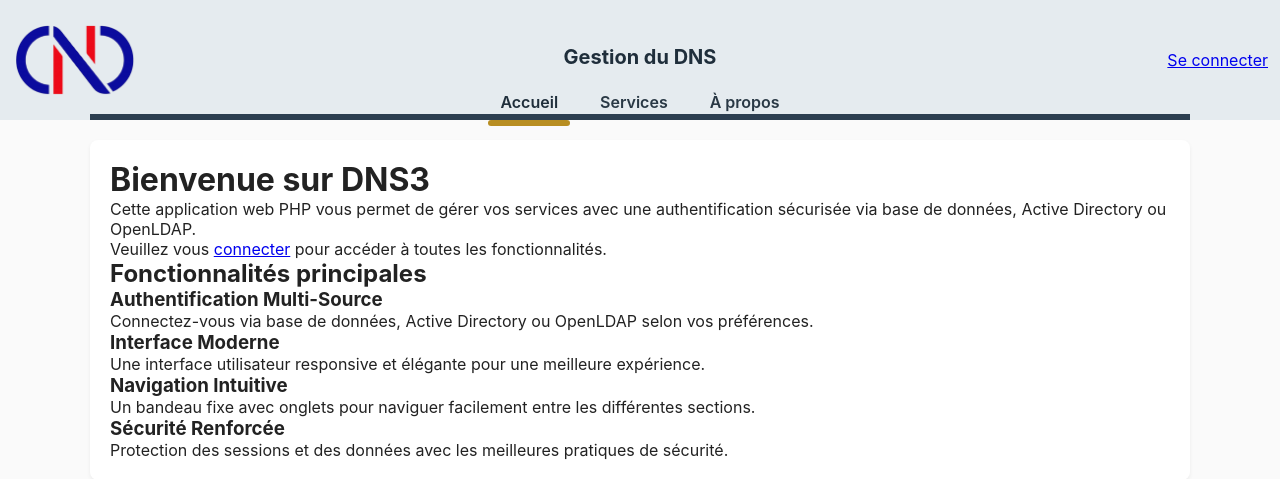
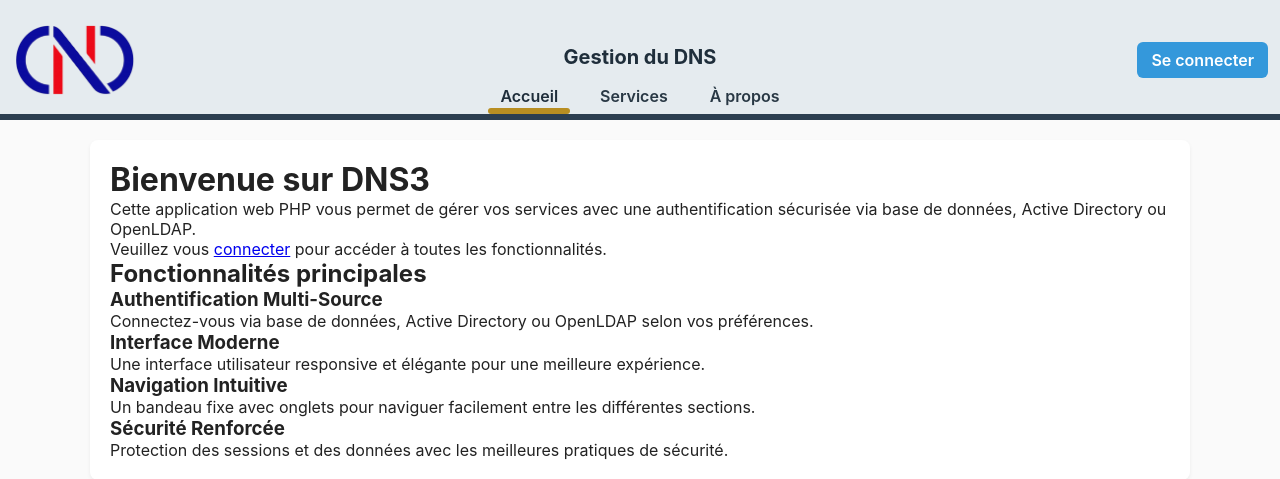
Before and after one commit to guittou/dns3, a PHP site: page /index.php in a window 1280 px wide. Shown: the top 479 px of the page. Run offline with PHP 8.4, Linux system fonts and the light colour scheme.

Commit message:
Refactor CSS styles and improve comments
Updated CSS comments for clarity and adjusted styles for header and tabs.

```diff
--- a/assets/css/style.css
+++ b/assets/css/style.css
@@ -24,13 +24,13 @@ html, body { height: 100%; }
 body {
   margin: 0;
   height: 100vh;
-  overflow: hidden;
+  overflow: hidden; /* scroll only in .page-body */
   font-family: -apple-system, BlinkMacSystemFont, 'Segoe UI', Roboto, 'Helvetica Neue', Arial, sans-serif;
   background: #fafafa;
   color: #222;
 }
 
-/* header */
+/* Header fixed: no shadow */
 .entete_fixee {
   position: fixed;
   top: 0;
@@ -42,10 +42,10 @@ body {
   z-index: 1000;
 }
 
-/* full header container */
+/* Header container */
 .bandeau_full { position: relative; width: 100%; height: 100%; }
 
-/* logo and right area */
+/* Logo at viewport edge */
 .bandeau_logo {
   position: absolute;
   left: 0;
@@ -56,6 +56,7 @@ body {
 }
 .bandeau_logo_img { height: var(--logo-height); display: block; object-fit: contain; }
 
+/* Actions at viewport edge (right) */
 .bandeau_droite {
   position: absolute;
   right: 0;
@@ -68,7 +69,7 @@ body {
   z-index: 1010;
 }
 
-/* center content */
+/* Center container defines content width (title) */
 .bandeau_content {
   max-width: var(--content-max-width);
   margin: 0 auto;
@@ -80,11 +81,25 @@ body {
 .bandeau_center { display:flex; flex-direction:column; align-items:center; justify-content:center; text-align:center; }
 .bandeau_title { color: var(--text-on-brand); font-size: 1.25rem; font-weight:700; margin:0; padding-bottom:6px; }
 
-/* -----------------------
-   Tabs + Separator fix
-   ----------------------- */
+/* ------------------------------------------------------------------
+   Correct alignment: separator full width + tabs bottom aligned
+   ------------------------------------------------------------------ */
 
-/* Center the row and give it the exact same centered width as content */
+/* Separator: full-width across viewport, sits at bottom of header */
+.bandeau_separator {
+  position: absolute;
+  left: 0;
+  right: 0;
+  bottom: 0;
+  height: var(--separator-height);
+  background: var(--separator-color);
+  z-index: 1005;
+  box-sizing: border-box;
+}
+
+/* Tabs row centered horizontally and positioned at bottom of header.
+   Width of the tab row is constrained to the content width so tabs are centered visually,
+   but the separator runs full-viewport width underneath. */
 .bandeau_onglets_row {
   position: absolute;
   left: 50%;
@@ -92,19 +107,32 @@ body {
   bottom: 0;
   width: var(--content-max-width);
   max-width: calc(100% - (var(--edge-offset) * 2));
-  height: calc(var(--separator-height) + 32px);
+  height: calc(var(--separator-height) + 36px); /* clickable area above separator */
   display: flex;
   justify-content: center;
   align-items: flex-end;
   z-index: 1015;
-  padding: 0 12px;
+  padding: 0; /* avoid shifting */
+  box-sizing: border-box;
 }
 
-/* Tabs list */
-.bandeau_onglets { display: flex; gap: 18px; list-style: none; margin: 0; padding: 0; align-items: center; }
+/* Tabs list inside centered row */
+.bandeau_onglets {
+  display: flex;
+  gap: 18px;
+  list-style: none;
+  margin: 0;
+  padding: 0 6px; /* small symmetric padding */
+  align-items: center;
+  box-sizing: border-box;
+}
+
+/* Individual tab: push its bottom up by the separator height so tab bottom == separator top.
+   That way bottom:0 for the underline will overlay the separator exactly. */
 .bandeau_onglet {
   display: inline-block;
   padding: 8px 12px;
+  margin-bottom: var(--separator-height); /* key: aligns tab bottom to separator top */
   color: rgba(31,46,59,0.95);
   text-decoration: none;
   font-weight: 600;
@@ -115,36 +143,22 @@ body {
 .bandeau_onglet:hover { color: var(--tab-accent); background: rgba(0,0,0,0.03); }
 .bandeau_onglet.active { color: var(--tab-text); }
 
-/* Important: underline should sit exactly on top of the separator.
-   Use bottom: calc(-1 * var(--separator-height)) so its bottom edge overlays the separator top.
-   z-index ensures the underline is above the separator. */
+/* Active underline: same height as separator and bottom:0 to sit exactly on separator.
+   z-index above separator ensures visible overlap. */
 .bandeau_onglet.active::after {
   content: '';
   position: absolute;
   left: 0;
   right: 0;
-  bottom: calc(-1 * var(--separator-height));
+  bottom: 0; /* sits on the separator top because tab has margin-bottom: separator-height */
   height: var(--separator-height);
   background: var(--tab-underline);
   border-radius: 3px;
   z-index: 1020;
-  /* Micro-adjust if necessary: bottom: calc(-1 * var(--separator-height) + 1px); */
+  box-sizing: border-box;
 }
 
-/* separator now covers the full width visually but is centered to the same content width */
-.bandeau_separator {
-  position: absolute;
-  left: 50%;
-  transform: translateX(-50%);
-  bottom: 0;
-  width: var(--content-max-width);
-  max-width: calc(100% - (var(--edge-offset) * 2));
-  height: var(--separator-height);
-  background: var(--separator-color);
-  z-index: 1005;
-}
-
-/* page body and footer */
+/* Page body & main content */
 .page-body {
   position: absolute;
   top: var(--header-height);
@@ -163,6 +177,8 @@ body {
   border-radius: 8px;
   box-shadow: 0 2px 4px rgba(0,0,0,0.06);
 }
+
+/* Footer fixed at bottom */
 .footer {
   position: fixed;
   left: 0;
@@ -177,12 +193,18 @@ body {
   z-index: 1000;
 }
 
-/* responsive */
+/* Buttons */
+.btn { padding: 8px 14px; border-radius: 6px; color: #fff; text-decoration: none; font-weight: 600; display:inline-block; }
+.btn-login { background: #3498db; }
+.btn-logout { background: #e74c3c; }
+
+/* Responsive adjustments */
 @media (max-width: 880px) {
   :root { --header-height: 180px; --logo-height: 56px; --content-max-width: calc(100% - 24px); }
   .page-body { top: var(--header-height); }
   .bandeau_logo, .bandeau_droite { position: static; transform: none; padding: 0; display: flex; justify-content: center; margin: 8px 0; z-index: 1010; }
   .bandeau_onglets_row { position: relative; left: 0; transform: none; width: 100%; height: auto; align-items: center; bottom: auto; padding: 8px 12px; }
   .bandeau_separator { position: relative; left: 0; transform: none; width: 100%; bottom: auto; height: var(--separator-height); }
+  .bandeau_onglet { margin-bottom: 0; }
   .main-content { margin: 12px; }
 }
```
